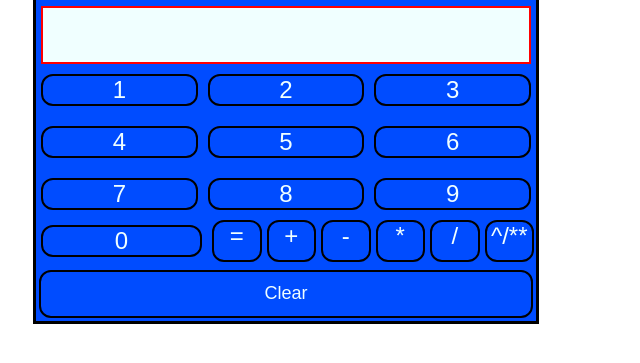
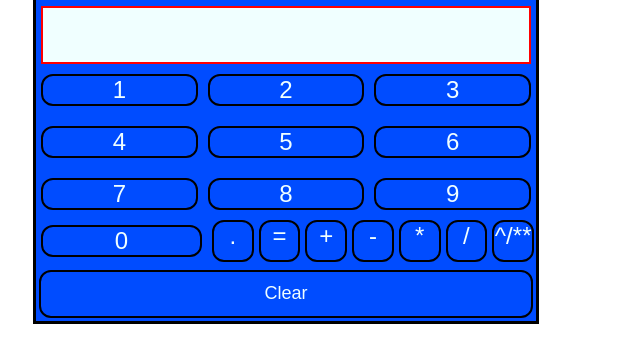
Before and after one commit to jbrophy94/calculator, a plain HTML site: page index.html in a window 1280 px wide. Shown: the part 115-478 px from the top of the page, without its empty margins (0-640 px from the left). Drawn offline with Linux system fonts and the light colour scheme.

Commit message:
Fixed bug with decmial button
The decimal displayed "decimal" instead of "." and that
lead parseFloat to return NaN.

```diff
--- a/css/styles.css
+++ b/css/styles.css
@@ -103,7 +103,7 @@ body {
   border-radius: 12px;
 }
 
-.last-row .num-btn {
+.las .last-row .num-btn {
   flex: 0 1 auto;
 }
 
--- a/js/script.js
+++ b/js/script.js
@@ -43,6 +43,15 @@ zero.textContent = "0";
 opRow.appendChild(zero);
 //Make zero's width the same as other nums
 zero.style.width = `${document.getElementById("7").offsetWidth}px`;
+
+//Make decimal button
+const decimalBtn = document.createElement("div");
+decimalBtn.classList.add("num-btn");
+decimalBtn.classList.add("btn");
+decimalBtn.classList.add("decimal");
+decimalBtn.id = ".";
+decimalBtn.textContent = ".";
+//Will add this to the operatorBtnsContainer below
 
 //Create container for operator buttons
 const operatorBtnsContainer = document.createElement("div");
@@ -93,6 +102,7 @@ powerBtn.classList.add("btn");
 powerBtn.id = "power";
 powerBtn.textContent = "^/**";
 
+operatorBtnsContainer.appendChild(decimalBtn);
 operatorBtnsContainer.appendChild(equalsBtn);
 operatorBtnsContainer.appendChild(addBtn);
 operatorBtnsContainer.appendChild(subtractBtn);
```
